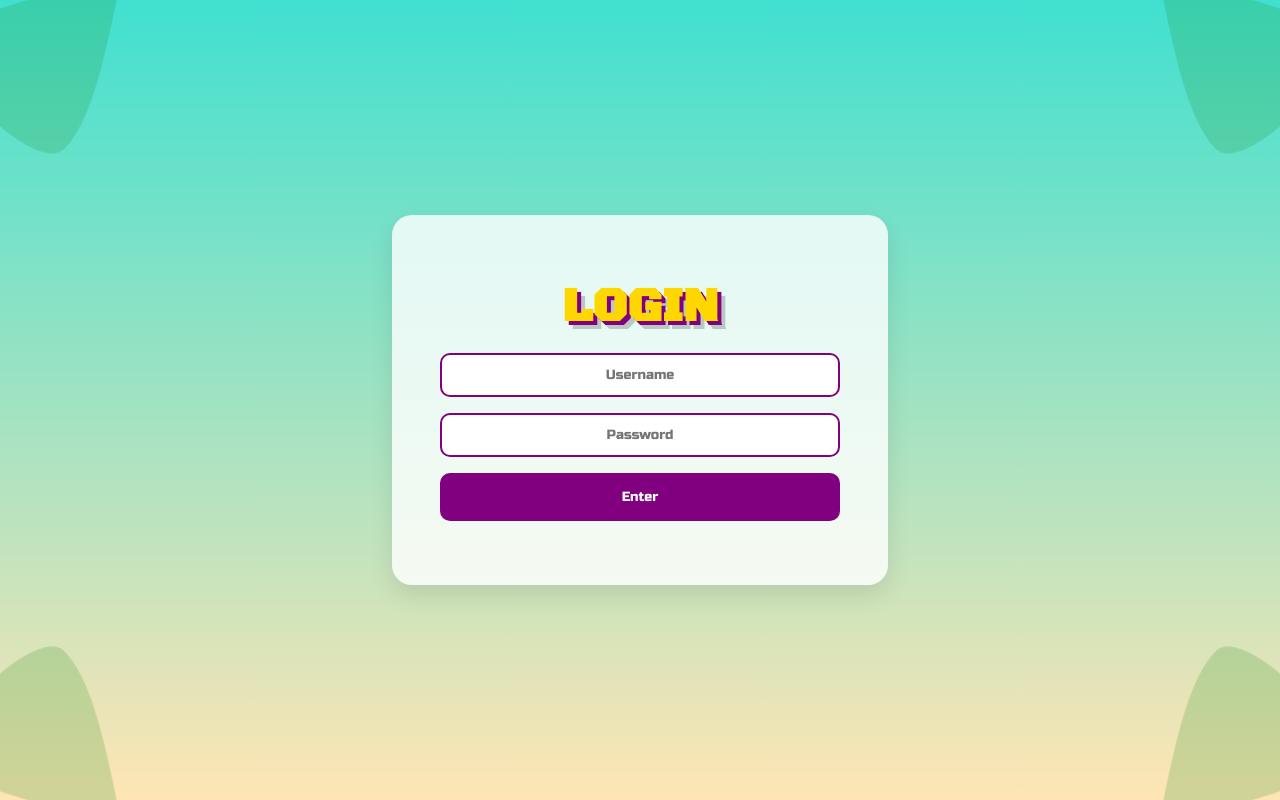
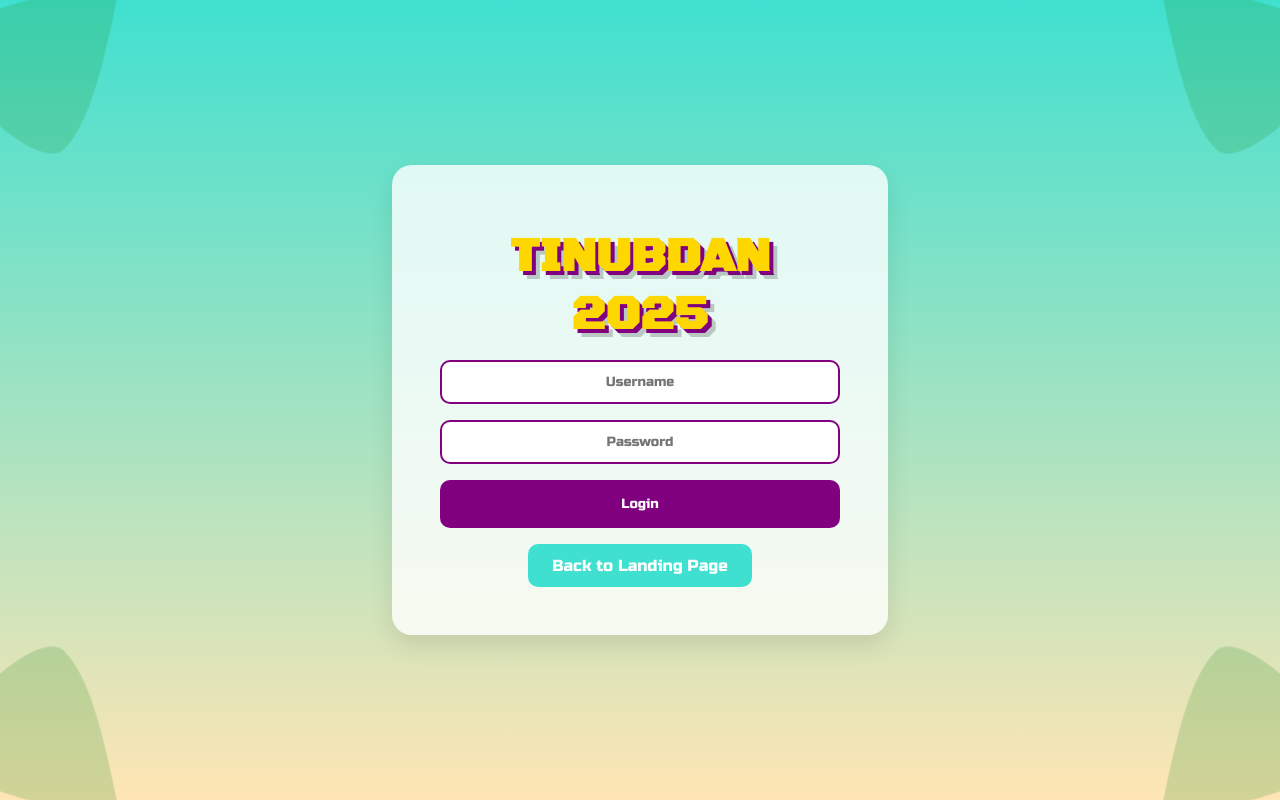
Before and after one commit to Kudoosh27/TINUBDAN2025, a plain HTML site: page login.html in a window 1280 px wide. Drawn offline with Linux system fonts and the light colour scheme.

Commit message:
Update login.html

```diff
--- a/login.html
+++ b/login.html
@@ -111,6 +111,27 @@
             font-family: 'Russo One', sans-serif;
             margin-top: 1rem;
         }
+
+        .landing-page-return {
+            margin-top: 1rem;
+            text-align: center;
+        }
+
+        .return-btn {
+            display: inline-block;
+            text-decoration: none;
+            background-color: var(--turquoise);
+            color: white;
+            padding: 0.75rem 1.5rem;
+            border-radius: 10px;
+            font-family: 'Russo One', sans-serif;
+            transition: transform 0.3s ease, background-color 0.3s ease;
+        }
+
+        .return-btn:hover {
+            background-color: var(--purple);
+            transform: scale(1.05);
+        }
     </style>
     <script src="auth.js"></script>
 </head>
@@ -123,13 +144,17 @@
     </div>
 
     <div class="login-container">
-        <h1 class="title">LOGIN</h1>
+        <h1 class="title">TINUBDAN 2025</h1>
         <form id="login-form">
             <input type="text" id="username" placeholder="Username" required>
             <input type="password" id="password" placeholder="Password" required>
-            <button type="submit">Enter</button>
+            <button type="submit">Login</button>
         </form>
         <div id="error-message"></div>
+
+        <div class="landing-page-return">
+            <a href="index.html" class="return-btn">Back to Landing Page</a>
+        </div>
     </div>
 </body>
 </html>
```
